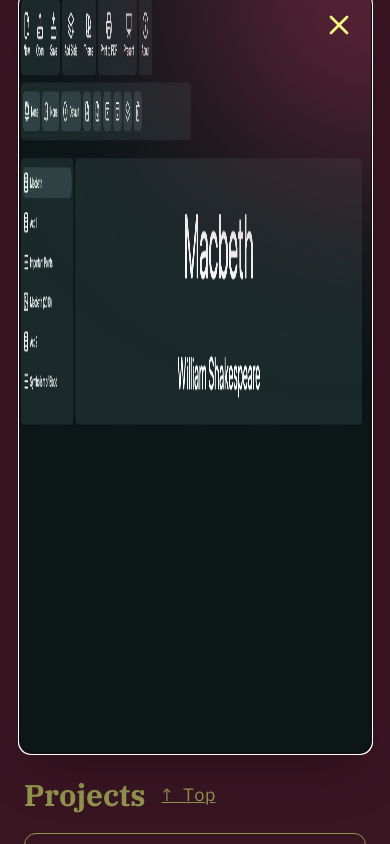
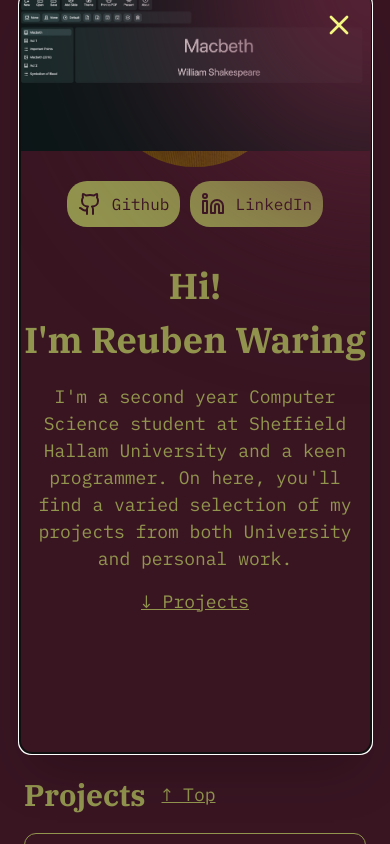
Before and after one commit to reubwa/reubwa.github.io, a SvelteKit app: page / in a window 390 px wide. Both pictures are taken after a click on the element 195 px from the left and 1159 px from the top of the page. Shown: the part 49-893 px from the top of the page. Built offline with nearby package versions, Linux system fonts and the light colour scheme.

Commit message:
Fix lightbox responsivity

```diff
--- a/src/routes/+page.svelte
+++ b/src/routes/+page.svelte
@@ -98,13 +98,13 @@
 	</div>
 </div>
 <BaseDialog bind:show={showPresentLightbox}>
-	<img src="/present2.jpeg" alt="Screenshot of Present 2" class="w-full h-full max-w-full max-h-full min-w-full min-h-full"/>
+	<img src="/present2.jpeg" alt="Screenshot of Present 2" class="w-full md:h-full max-w-full md:max-h-full min-w-full md:min-h-full"/>
 </BaseDialog>
 <BaseDialog bind:show={showJSONistLightbox}>
-	<img src="/jsonist.png" alt="Screenshot of JSONist" class="min-w-screen min-h-screen w-screen h-screen"/>
+	<img src="/jsonist.png" alt="Screenshot of JSONist" class="min-w-screen md:min-h-screen w-screen md:h-screen"/>
 </BaseDialog>
 <BaseDialog bind:show={showBudgetTrackerLightbox}>
-	<img src="/budget-tracker.png" alt="Screenshot of Budget Tracker" class="w-full h-full max-w-full max-h-full min-w-full min-h-full"/>
+	<img src="/budget-tracker.png" alt="Screenshot of Budget Tracker" class="w-full md:h-full max-w-full md:max-h-full min-w-full md:min-h-full"/>
 </BaseDialog>
 <style>
 
```
